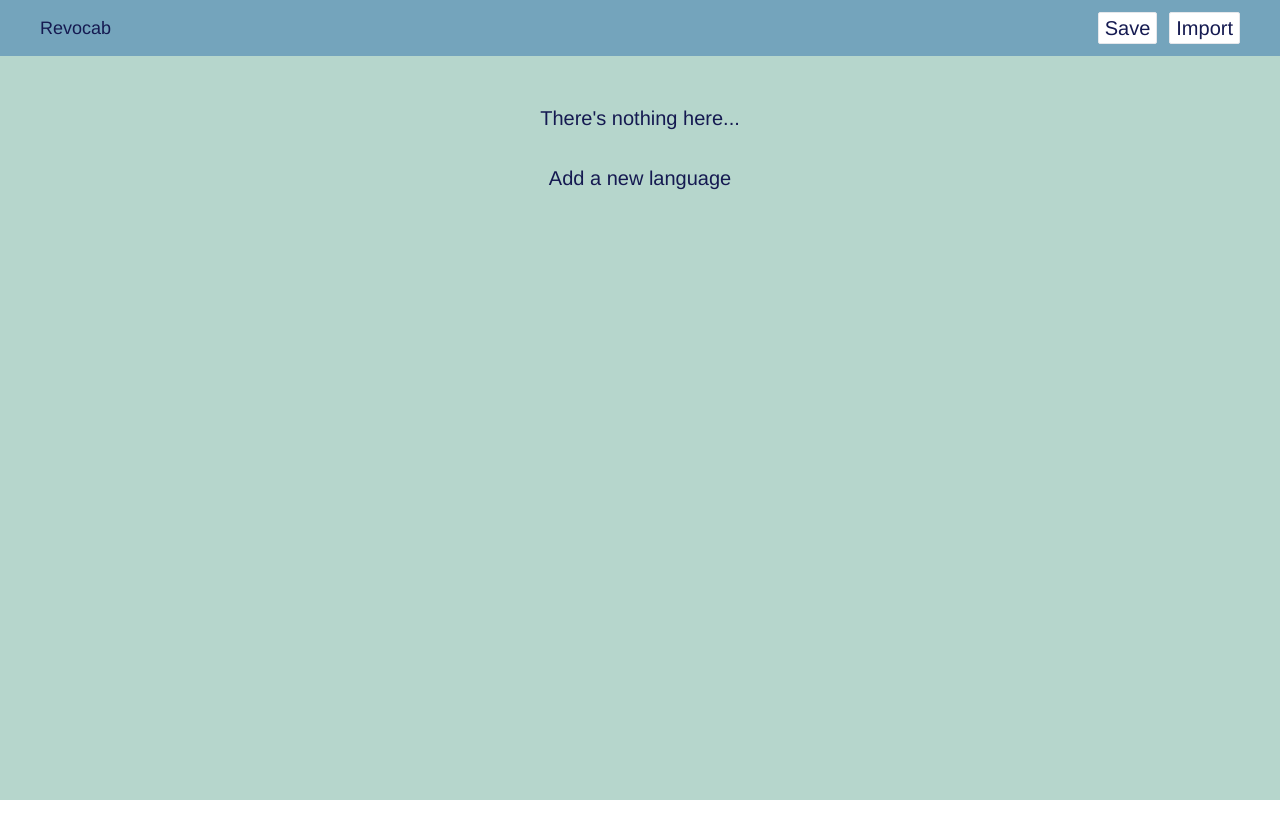
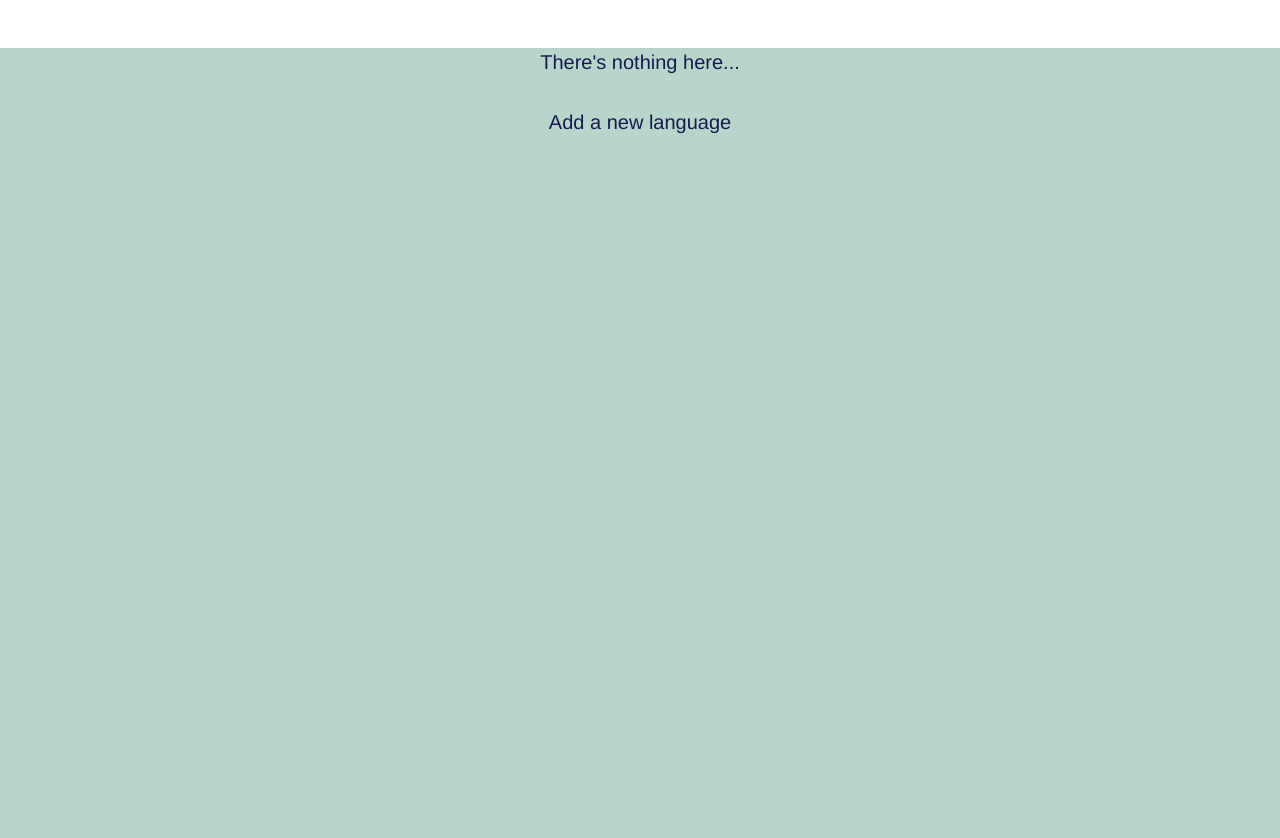
Before and after one commit to tofl/revocab, a Vue app: page / in a window 1280 px wide. Shown: the top 838 px of the page. Before the commit the page ends 800 px from the top, so only its background shows below. Built offline with nearby package versions, Linux system fonts and the light colour scheme.

Commit message:
Removed the header

```diff
--- a/src/App.vue
+++ b/src/App.vue
@@ -1,13 +1,6 @@
 <template>
   <div class="bg-main-green min-h-screen text-main-dark">
-    <transition
-      leave-active-class="transition-opacity duration-200 ease-in-out"
-      enter-active-class="transition-opacity duration-200 ease-in-out"
-      enter-from-class="opacity-0"
-      leave-to-class="opacity-0"
-    >
-      <TheHeader v-if="route.name !== 'practiceWords'" />
-    </transition>
+<!--    <TheHeader v-if="route.name !== 'practiceWords'" />-->
 
     <RouterView v-slot="{ Component }">
       <transition
@@ -24,11 +17,9 @@
 </template>
 
 <script setup>
-import { useRoute, RouterView } from 'vue-router';
+import { RouterView } from 'vue-router';
 import { useLanguagesStore } from '@/stores/languages';
-import TheHeader from '@/components/layout/TheHeader.vue';
 
-const route = useRoute();
 const languageStore = useLanguagesStore();
 
 if (!localStorage.getItem('data')) {
--- a/src/components/layout/TheHeader.vue
+++ /dev/null
@@ -1,91 +0,0 @@
-<template>
-  <header class="h-14 px-10 bg-main-blue">
-    <div class="container flex justify-between items-center h-full">
-      <div>
-        <RouterLink
-          to="/"
-          class="font-light text-lg"
-        >
-          Revocab
-        </RouterLink>
-      </div>
-
-      <div>
-        <BaseButton
-          @click="saveStore"
-          type="outline"
-        >
-          Save
-        </BaseButton>
-
-        <BaseButton
-          type="outline"
-          class="ml-3"
-          @click="showImportDialog = true"
-        >
-          Import
-        </BaseButton>
-
-        <BaseDialog
-          :show="showImportDialog"
-          @close="showImportDialog = false"
-        >
-            <template #title>
-              <div>
-                <p class="text-2xl">Import a file</p>
-                <p class="mb-4">You can import your previously saved words using the simple form below.</p>
-              </div>
-            </template>
-
-            <template #default>
-              <form>
-                <div class="flex">
-                  <input
-                    type="file"
-                    ref="fileUploader"
-                    @change="handleFile"
-                  />
-                  <p v-if="uploadIsDone">
-                    Successfully uploaded
-                  </p>
-                </div>
-              </form>
-            </template>
-        </BaseDialog>
-      </div>
-    </div>
-  </header>
-</template>
-
-<script setup>
-import { ref } from 'vue';
-import { RouterLink } from 'vue-router';
-import BaseDialog from '@/components/ui/BaseDialog.vue';
-import { useLanguagesStore } from '@/stores/languages';
-import BaseButton from '@/components/ui/BaseButton.vue';
-
-const languagesStore = useLanguagesStore();
-
-async function saveStore() {
-  const blob = new Blob([JSON.stringify(languagesStore.data)], { type: 'text/plain' });
-  const a = document.createElement('a');
-  a.download = 'revocab.json';
-  a.href = window.URL.createObjectURL(blob);
-  a.dataset.downloadurl = ['text/json', a.download, a.href].join(':');
-  a.click();
-}
-
-const showImportDialog = ref(false);
-const uploadIsDone = ref(false);
-
-function handleFile(e) {
-  const reader = new FileReader();
-  reader.onload = () => {
-    languagesStore.$patch({ data: JSON.parse(reader.result) });
-    localStorage.setItem('data', reader.result);
-    uploadIsDone.value = true;
-  };
-
-  reader.readAsText(e.target.files[0]);
-}
-</script>
```
